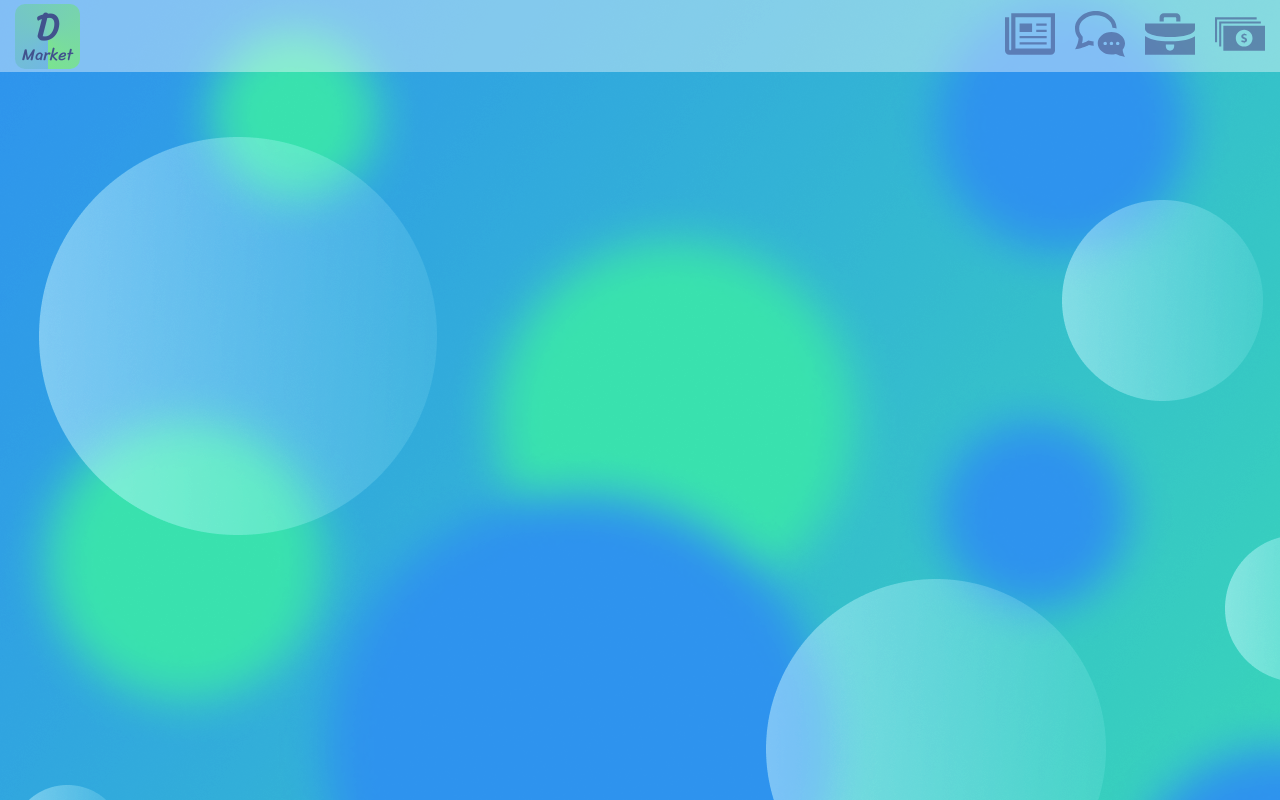
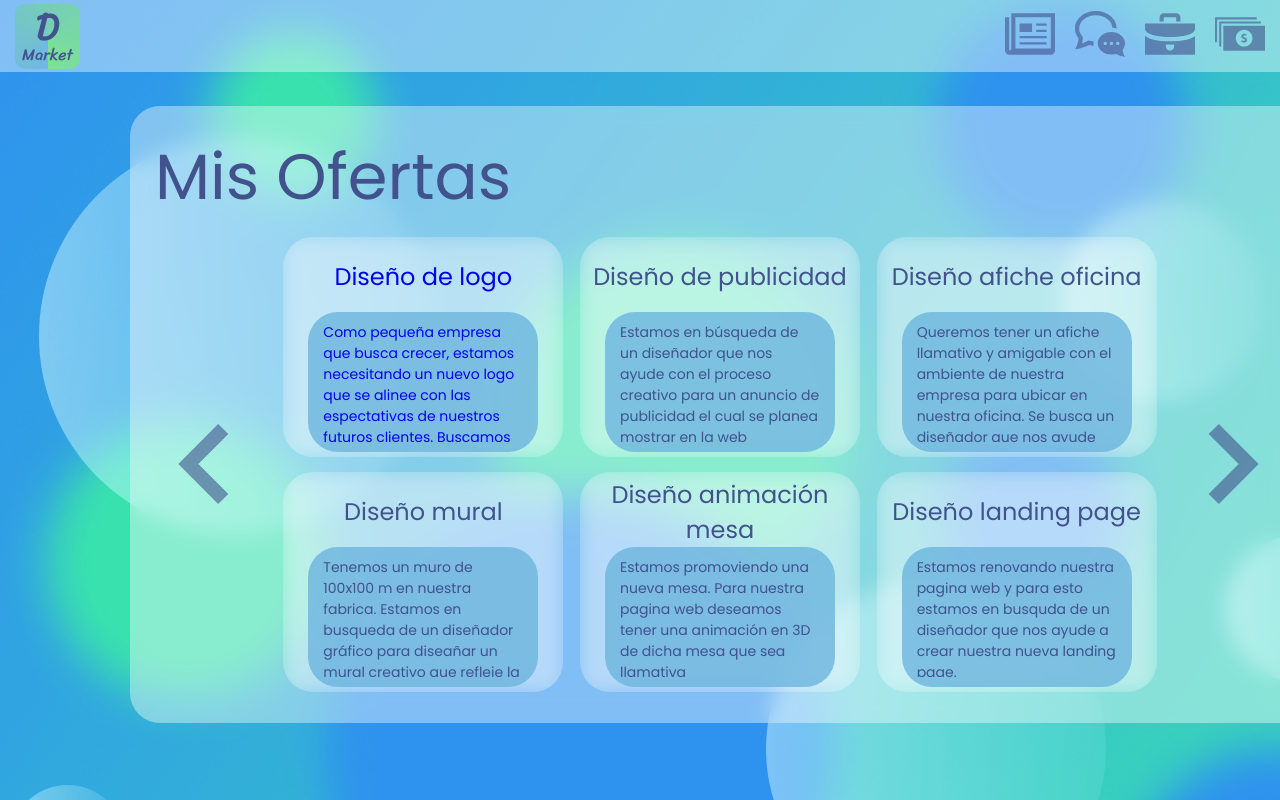
Before and after one commit to PedroVallejoSeade/designers-market-front, a React (Create React App) app: page /designer/oferta in a window 1280 px wide. Shown: the top 800 px of the page. Built offline with nearby package versions, Linux system fonts and the light colour scheme; no server answers.

Commit message:
Se arregló oferta

```diff
--- /dev/null
+++ b/src/components/designer-oferta/DesignerOfertaCard.js
@@ -0,0 +1,19 @@
+import React from 'react'
+
+const DesignerOfertaCard = (props) => {
+    const {title, description} = props
+    return (
+        <div className = "designer-job-card">
+            <div className = "designer-job-card-title">
+                <p className="poppins-30">{title}</p>
+            </div>
+            <div className = "designer-job-card-description-container">
+                <div className = "designer-job-card-description" id="style-3">
+                    <p className="poppins-14">{description}</p>
+                </div>
+            </div>
+        </div>
+    )
+}
+
+export default DesignerOfertaCard
--- a/src/components/designer-oferta/DesignerOfertaContent.js
+++ b/src/components/designer-oferta/DesignerOfertaContent.js
@@ -1,9 +1,61 @@
 import React from 'react'
+import DesignerOfertaCard from './DesignerOfertaCard'
+import { Link } from 'react-router-dom'
 
 const DesignerOfertaContent = () => {
+    const jobs = [
+        {
+            title: "Diseño de publicidad",
+            description: "Estamos en búsqueda de un diseñador que nos ayude con el proceso creativo para un anuncio de publicidad el cual se planea mostrar en la web"
+        },
+        {
+            title: "Diseño afiche oficina",
+            description: "Queremos tener un afiche llamativo y amigable con el ambiente de nuestra empresa para ubicar en nuestra oficina. Se busca un diseñador que nos ayude con el proceso de creación de este."
+        },
+        {
+            title: "Diseño mural",
+            description: "Tenemos un muro de 100x100 m en nuestra fabrica. Estamos en busqueda de un diseñador gráfico para diseañar un mural creativo que refleje la estetica de la empresa."
+        },
+        {
+            title: "Diseño animación mesa",
+            description: "Estamos promoviendo una nueva mesa. Para nuestra pagina web deseamos tener una animación en 3D de dicha mesa que sea llamativa"
+        },
+        {
+            title: "Diseño landing page",
+            description: "Estamos renovando nuestra pagina web y para esto estamos en busquda de un diseñador que nos ayude a crear nuestra nueva landing page."
+        },
+    ]
+
+    const title = "Diseño de logo"
+    const description = "Como pequeña empresa que busca crecer, estamos necesitando un nuevo logo que se alinee con las espectativas de nuestros futuros clientes. Buscamos un logo innovador, alegre pero también minimalista"
+
     return (
-        <div>
-
+        <div className="content-card">
+            <div className="designer-job-list-content-container">
+                <div className="designer-job-list-content-row-1">
+                    <p className="poppins-64">Mis Ofertas</p>
+                </div>
+                <div className="designer-job-list-content-row-2">
+                    <div className="designer-job-list-content-row-2-column-1">
+                        <svg className = "left-arrow-icon" xmlns="http://www.w3.org/2000/svg" width="80" height="80" viewBox="0 0 24 24"><path d="M5 3l3.057-3 11.943 12-11.943 12-3.057-3 9-9z"/></svg>
+                    </div>
+                    <div className="designer-job-list-content-row-2-column-2">
+                        <Link style={{ textDecoration: 'none'}} to='/designer/ofertadetalle'>
+                            <DesignerOfertaCard
+                                title ={title} description ={description}
+                            />
+                        </Link>
+                        {jobs.map((element) =>(
+                            <DesignerOfertaCard
+                                title ={element.title} description ={element.description}
+                            />
+                        ))}
+                    </div>
+                    <div className="designer-job-list-content-row-2-column-3">
+                        <svg className = "right-arrow-icon" xmlns="http://www.w3.org/2000/svg" width="80" height="80" viewBox="0 0 24 24"><path d="M5 3l3.057-3 11.943 12-11.943 12-3.057-3 9-9z"/></svg>
+                    </div>
+                </div>
+            </div>
         </div>
     )
 }
--- a/src/index.css
+++ b/src/index.css
@@ -1286,3 +1286,115 @@ code {
 #imagen2 {
   background-image: url("./assets/imagen.jpeg");
 }
+
+
+
+
+.designer-job-list-content-container {
+  height: 570px;
+  width: 1130px;
+}
+
+.designer-job-list-content-row-1 {
+  height: 100px;
+  width: 1130px;
+  text-align: left;
+}
+
+.designer-job-list-content-row-2 {
+  height: 470px;
+  width: 1130px;
+  display: flex;
+  justify-content: center;
+  align-items: center;
+}
+
+.designer-job-list-content-row-2-column-1 {
+  height: 470px;
+  width: 120px;
+  display: flex;
+  justify-content: center;
+  align-items: center;
+}
+
+.left-arrow-icon {
+  transform: rotate(180deg);
+  margin: 0px 20px 0px 0px;
+  fill: rgba(65, 82, 141, 0.6);
+}
+
+.left-arrow-icon:hover {
+  fill: rgba(65, 82, 141, 1);
+  cursor: pointer;
+}
+
+.designer-job-list-content-row-2-column-2 {
+  height: 470px;
+  width: 890px;
+  display: flex;
+  flex-wrap: wrap;
+  justify-content: space-around;
+  align-items: center;
+}
+
+.designer-job-card {
+  height: 220px;
+  width: 280px;
+  background: rgba(255, 255, 255, 0.05);
+  border-radius: 30px;
+  backdrop-filter: blur(10px);
+  display: flex;
+  justify-content: center;
+  align-items: center;
+  flex-direction: column;
+}
+
+.designer-job-card:hover {
+  background: rgba(255, 255, 255, 0.5);
+  cursor: pointer;
+}
+
+.designer-job-list-content-row-2-column-3 {
+  height: 470px;
+  width: 120px;
+  display: flex;
+  justify-content: center;
+  align-items: center;
+}
+
+.right-arrow-icon {
+  margin: 0px 20px 0px 0px;
+  fill: rgba(65, 82, 141, 0.6);
+  position: absolute;
+  position: relative;
+  left: 17px;
+}
+
+.right-arrow-icon:hover {
+  fill: rgba(65, 82, 141, 1);
+  cursor: pointer;
+}
+
+.designer-job-card-title {
+  height: 70px;
+  display: flex;
+  justify-content: center;
+  align-items: center;
+}
+
+.designer-job-card-description {
+  height: 120px;
+  width: 200px;
+  overflow-y: scroll;
+  text-align: left;
+}
+
+.designer-job-card-description-container {
+  background-color: rgba(108, 181, 222, 0.8);
+  height: 140px;
+  width: 230px;
+  border-radius: 30px;
+  display: flex;
+  justify-content: center;
+  align-items: center;
+}
```
Also changed, not shown: 1 other file (tests, documents, lock files or other folders).
